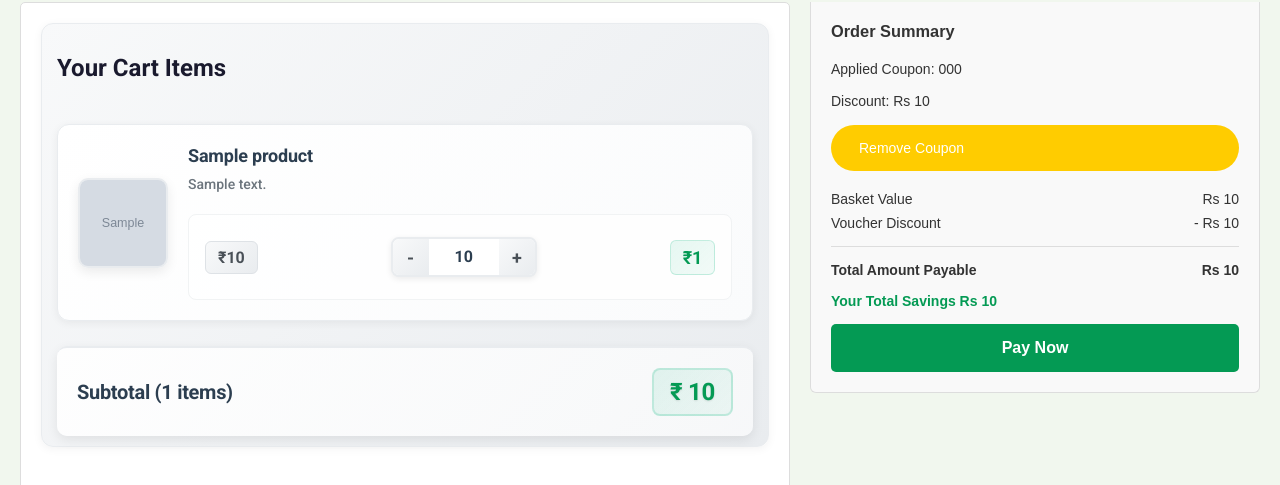
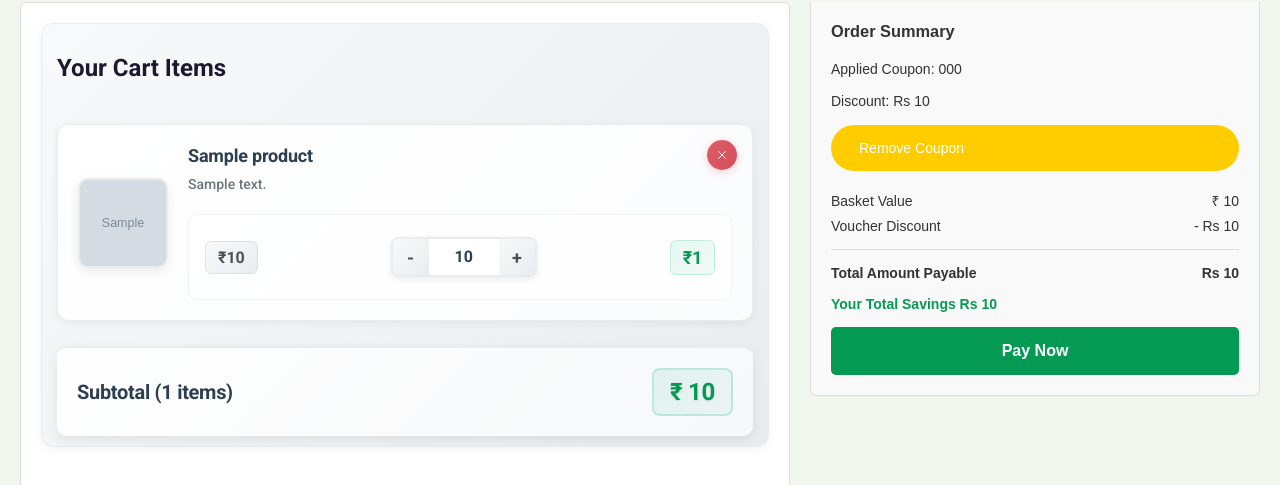
Before and after one commit to preeti1902/GoGroc, a Django app: template templates/store/cart.html in a window 1280 px wide. Shown: the part 184-669 px from the top of the page. Run offline with Django 4.2, Linux system fonts and the light colour scheme; the template is opened without the code that fills it: most values are stand-ins (such as "Sample title", 1, 10 or a date in 2020); grey boxes marked "Sample" are stand-in pictures; some libraries are stand-ins or nearby versions; some web fonts are replaced.

Commit message:
Update cart styles for improved layout and change currency symbol to ₹ in cart summary

```diff
--- a/static/css/cart.css
+++ b/static/css/cart.css
@@ -13,6 +13,11 @@
     flex-direction: column;
     gap: 18px;
     margin-bottom: 25px;
+}
+
+.cart-form {
+    display: inline;
+    position: initial;
 }
 
 .cart-item {
--- a/templates/store/cart.html
+++ b/templates/store/cart.html
@@ -190,7 +190,7 @@
 
         <div class="summary-line">
           <span>Basket Value</span>
-          <span id="basket-value">Rs {{ cart.get_cart_total_without_discount }}</span>
+          <span id="basket-value">₹ {{ cart.get_cart_total_without_discount }}</span>
         </div>
 
         <div class="summary-line">
```
Also changed, not shown: db.sqlite3.
